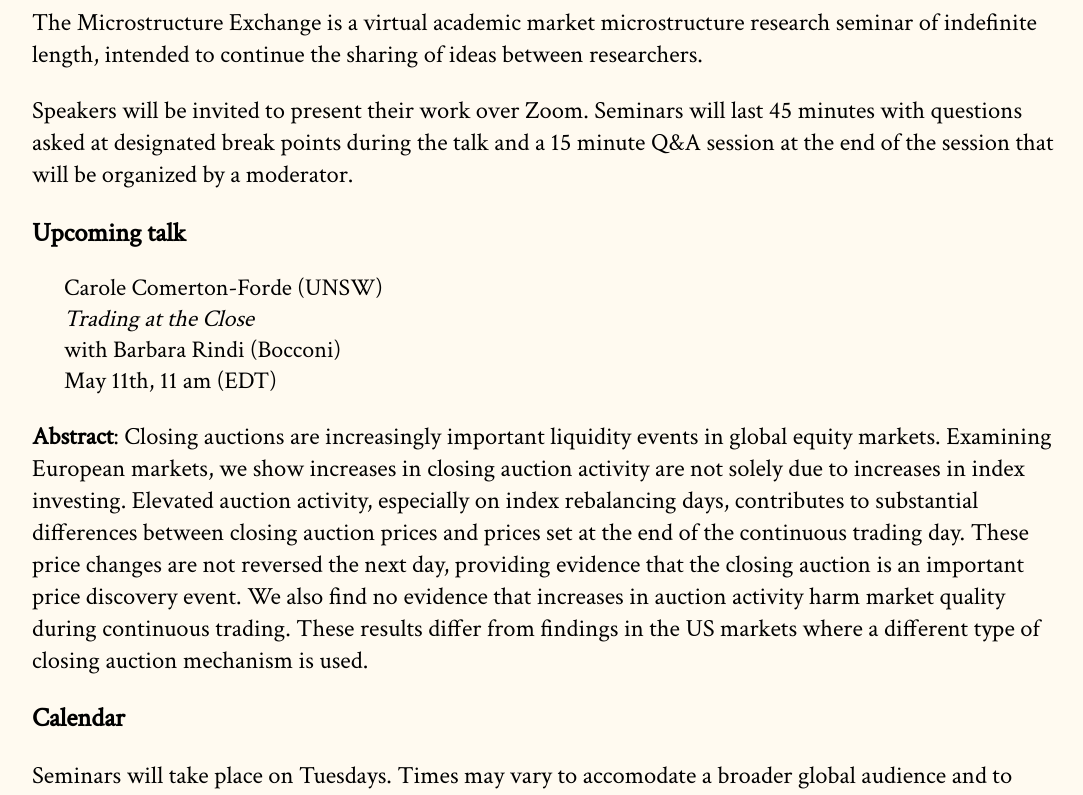
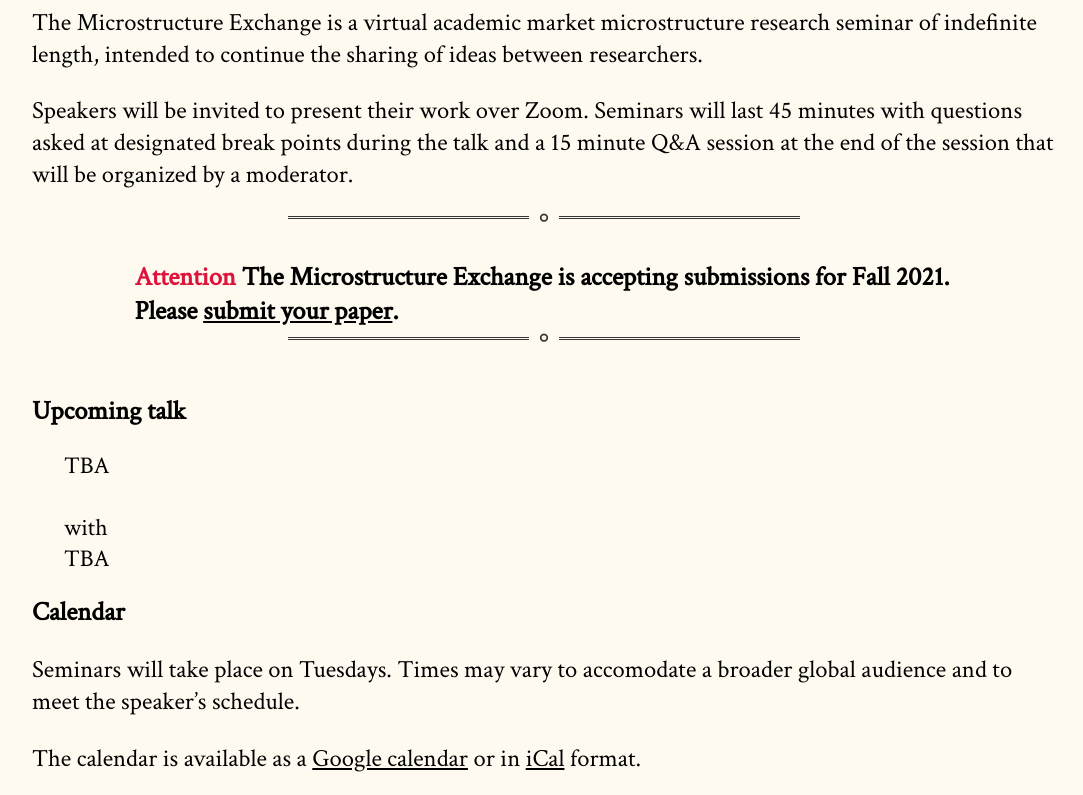
Before and after one commit to cpfiffer/microstructure.exchange, a Jekyll site: the page built from index.md, in a window 1280 px wide and 900 px high, scrolled down 245 px, cut to the strip 0-795 px from the top of the window. Shown: the whole strip, without its empty margins (96-1179 px from the left). Built offline with Jekyll 4.4.1, drawn with Linux system fonts in a browser that asks for light colours; some web fonts are replaced.

Commit message:
Update page

```diff
--- a/_config.yml
+++ b/_config.yml
@@ -11,10 +11,10 @@ github:
   owner_name: Cameron Pfiffer
 
 speaker-info:
-  speaker-name: Carole Comerton-Forde (UNSW)
-  speaker-paper: "Trading at the Close"
-  coauthors: "Barbara Rindi (Bocconi)"
-  speaker-date: May 11th, 11 am (EDT)
+  speaker-name: TBA # Carole Comerton-Forde (UNSW)
+  speaker-paper: " "
+  coauthors: " "
+  speaker-date: TBA #May 11th, 11 am (EDT)
   # discussant: "Gideon Saar (Cornell University)"
   # paper-link: https://papers.ssrn.com/sol3/papers.cfm?abstract_id=3776874
   # webinar-link: https://stockholmuniversity.zoom.us/meeting/register/u50rdeuprDMoGdRv2WTvgYgOczh_DQtMA-qN
--- a/index.md
+++ b/index.md
@@ -6,19 +6,19 @@ The Microstructure Exchange is a virtual academic market microstructure research
 
 Speakers will be invited to present their work over Zoom. Seminars will last 45 minutes with questions asked at designated break points during the talk and a 15 minute Q&A session at the end of the session that will be organized by a moderator.
 
-<!-- <hr> -->
+<hr>
 
-<!-- <div class="cfp"> -->
-<!-- <span style="color: crimson"> Attention </span> The Microstructure Exchange is accepting submissions for Winter 2021. Please <a href="https://www.research.net/r/TME-Winter-2021">submit your paper</a>. -->
-<!-- </div> -->
+<div class="cfp">
+<span style="color: crimson"> Attention </span> The Microstructure Exchange is accepting submissions for Fall 2021. Please <a href="https://www.research.net/r/TME-Fall-2021">submit your paper</a>.
+</div>
 
-<!-- <hr> -->
+<hr>
 
 ## Upcoming talk
 
 {% include upcoming-speaker.html %}
 
-**Abstract**: Closing auctions are increasingly important liquidity events in global equity markets. Examining European markets, we show increases in closing auction activity are not solely due to increases in index investing.   Elevated auction activity, especially on index rebalancing days, contributes to substantial differences between closing auction prices and prices set at the end of the continuous trading day.  These price changes are not reversed the next day, providing evidence that the closing auction is an important price discovery event.  We also find no evidence that increases in auction activity harm market quality during continuous trading.  These results differ from findings in the US markets where a different type of closing auction mechanism is used.
+<!-- **Abstract**: Closing auctions are increasingly important liquidity events in global equity markets. Examining European markets, we show increases in closing auction activity are not solely due to increases in index investing.   Elevated auction activity, especially on index rebalancing days, contributes to substantial differences between closing auction prices and prices set at the end of the continuous trading day.  These price changes are not reversed the next day, providing evidence that the closing auction is an important price discovery event.  We also find no evidence that increases in auction activity harm market quality during continuous trading.  These results differ from findings in the US markets where a different type of closing auction mechanism is used. -->
 
 
 ## Calendar
```
